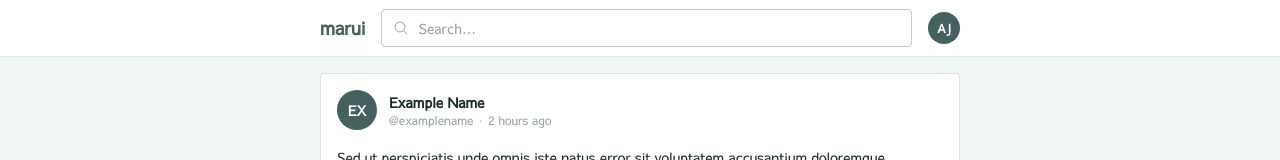
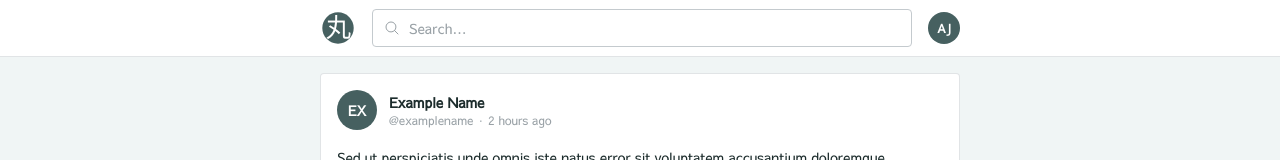
Before and after one commit to alex-jl/marui-next, a Next.js app: page / in a window 1280 px wide. Shown: the top 160 px of the page. Built offline with nearby package versions, Linux system fonts and the light colour scheme.

Commit message:
Add logo to nav bar

```diff
--- a/components/layout/NavBar.tsx
+++ b/components/layout/NavBar.tsx
@@ -1,3 +1,5 @@
+import Image from "next/image";
+import Link from "next/link";
 import { Avatar } from "@/components/ui/Avatar";
 import { Input } from "@/components/ui/Input";
 import { MagnifyingGlassIcon } from "@heroicons/react/24/outline";
@@ -16,7 +18,9 @@ export function NavBar({
   return (
     <header className="sticky top-0 z-30 bg-card border-b border-steel-light/50">
       <div className="max-w-2xl mx-auto px-4 h-14 flex items-center gap-4">
-        <span className="text-lg font-bold text-granite font-display shrink-0">{appName}</span>
+        <Link href="/" className="shrink-0 transition-transform hover:scale-110 active:scale-95">
+          <Image src="/icon.svg" alt={appName} width={36} height={36} />
+        </Link>
 
         <div className="flex-1">
           <Input placeholder="Search…" icon={<MagnifyingGlassIcon className="w-4 h-4" />} />
```
Also changed, not shown: public/icon.svg (added).
